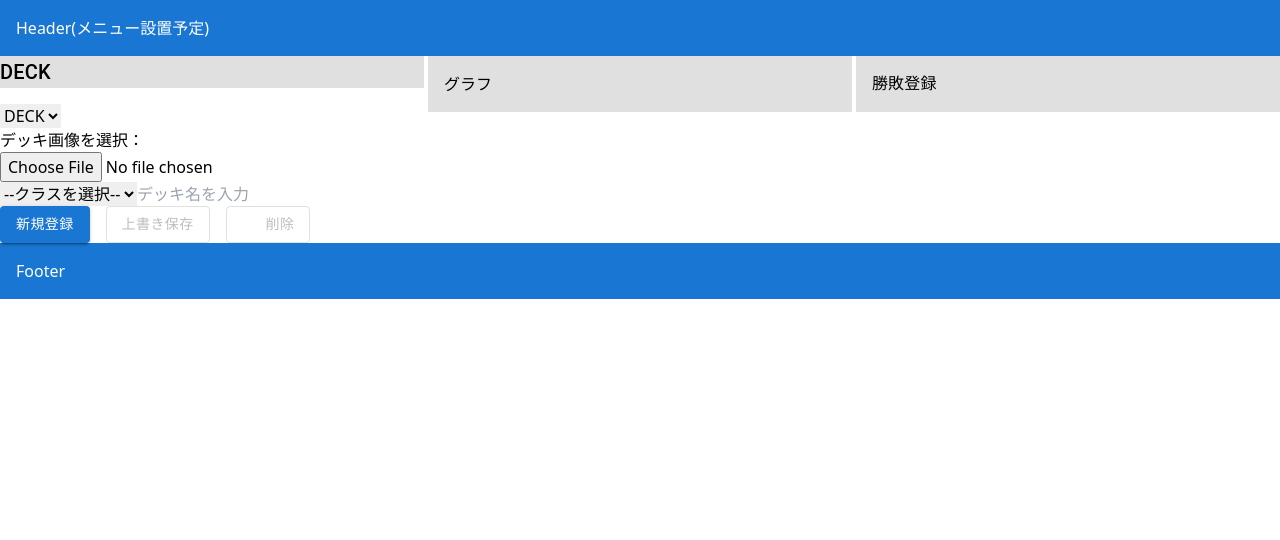
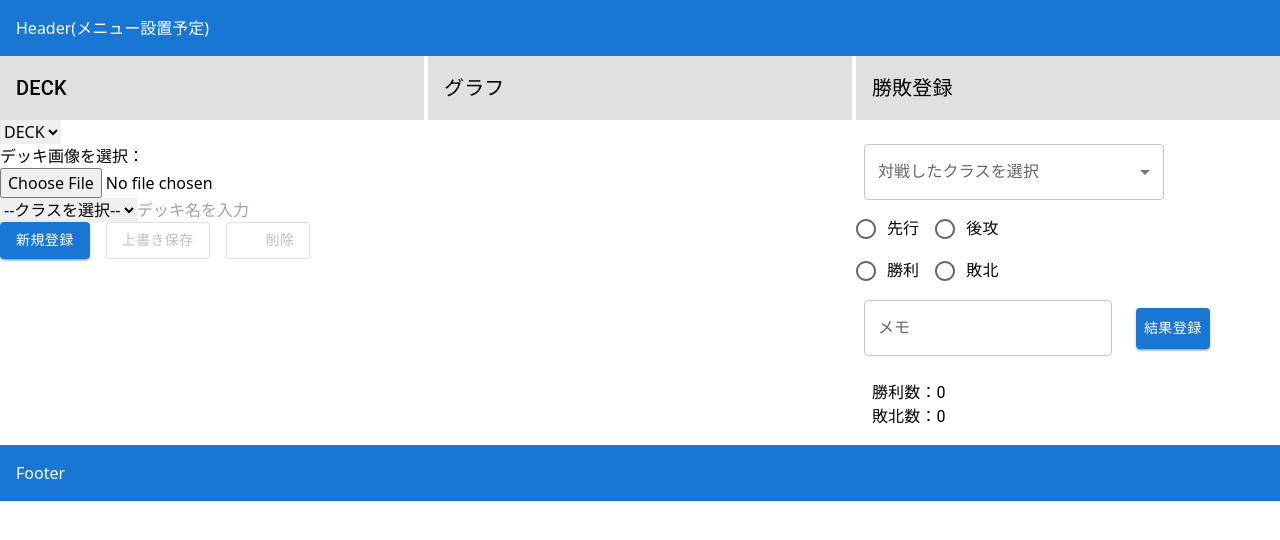
Before and after one commit to narudev4/beyond-log, a Next.js app: page /dashboard in a window 1280 px wide. Shown: the top 540 px of the page. Built offline with nearby package versions, Linux system fonts and the light colour scheme; some icons are missing.

Commit message:
MatchForm仮UI実装

```diff
--- a/src/app/components/DeckPanel.jsx
+++ b/src/app/components/DeckPanel.jsx
@@ -103,7 +103,7 @@ const DeckPanel = () => {
 
   return (
     <div>
-			<Typography variant="h6" component="h2" sx={{ bgcolor: "grey.300", mb: 2}}>DECK</Typography>
+			<Typography variant="h6" component="h2" sx={{ bgcolor: "grey.300", p: 2 }}>DECK</Typography>
       <form onSubmit={handleSubmit}>
         {/* formがsubmitしたときhandleSubmitを実行 */}
         <select value={selectDeckId || ""} onChange={handleDeckSelect}>
--- a/src/app/components/MatchForm.jsx
+++ b/src/app/components/MatchForm.jsx
@@ -1,8 +1,159 @@
-import { Box, Typography } from "@mui/material";
-import React from 'react'
+import {
+  Box,
+  InputLabel,
+  MenuItem,
+  Select,
+  Typography,
+  FormControl,
+  Button,
+  TextField,
+  FormControlLabel,
+  RadioGroup,
+  Radio,
+} from "@mui/material";
+import React, { useState,useEffect } from "react";
 
 const MatchForm = () => {
-	return <Typography sx={{ bgcolor: "grey.300", p: 2 }}>勝敗登録</Typography>;
-}
+  // state
+  const [selectedClass, setSelectedClass] = useState(""); // 対戦クラス
+  const [order, setOrder] = useState(""); // 先行・後攻
+  const [result, setResult] = useState(""); // 勝利・敗北
+  const [memo, setMemo] = useState(""); // メモ
+	const [winCount, setWinCount] = useState(0);
+	const [loseCount, setLoseCount] = useState(0);
+  const [error, setError] = useState({
+    // エラーメッセージ用の状態
+    selectedClass: false,
+    order: false,
+    result: false,
+  });
+
+	// ローカルストレージキーを決める
+	const STORAGE_KEY = "matchResult";
+
+	useEffect(() => {
+		const data = JSON.parse(localStorage.getItem(STORAGE_KEY) || "[]");
+		calculateWinLose(data);
+	}, []);
+
+  // 関数
+	const calculateWinLose = (matchArray) => {
+		const wins = matchArray.filter((m) => m.result === "勝利").length;
+		const loses = matchArray.filter((m) => m.result === "敗北").length;
+		setWinCount(wins);
+		setLoseCount(loses);
+	}
+
+  const handleClick = () => {
+    const hasError = {
+      selectedClass: selectedClass === "",
+      order: order === "",
+      result: result === "",
+    };
+    setError(hasError);
+
+    if (Object.values(hasError).some((v) => v)) return; // どれか１つでもtrueなら処理中断
+
+    const matchData = {
+			id: Date.now(),
+      selectedClass,
+      order,
+      result,
+      memo,
+    };
+
+		const prev = JSON.parse(localStorage.getItem(STORAGE_KEY) || "[]");
+		const updated = [...prev, matchData];
+		localStorage.setItem(STORAGE_KEY, JSON.stringify(updated));
+
+		// 入力値をリセット
+    setSelectedClass("");
+    setOrder("");
+    setResult("");
+    setMemo("");
+
+		calculateWinLose(updated);
+  };
+  return (
+    <Box component="section">
+      <Typography
+        variant="h6"
+        component="h2"
+        sx={{ bgcolor: "grey.300", p: 2, mb: 2 }}
+      >
+        勝敗登録
+      </Typography>
+      <FormControl sx={{ width: 300, m: 1 }} error={error.selectedClass}>
+        <InputLabel id="class-select-label">対戦したクラスを選択</InputLabel>
+        <Select
+          labelId="class-select-label"
+          label="対戦したクラスを選択"
+          value={selectedClass}
+          onChange={(e) => setSelectedClass(e.target.value)}
+        >
+          <MenuItem value="エルフ">エルフ</MenuItem>
+          <MenuItem value="ロイヤル">ロイヤル</MenuItem>
+          <MenuItem value="ウィッチ">ウィッチ</MenuItem>
+          <MenuItem value="ドラゴン">ドラゴン</MenuItem>
+          <MenuItem value="ナイトメア">ナイトメア</MenuItem>
+          <MenuItem value="ビショップ">ビショップ</MenuItem>
+          <MenuItem value="ネメシス">ネメシス</MenuItem>
+        </Select>
+      </FormControl>
+      <Box>
+        <RadioGroup
+          row
+          value={order}
+          onChange={(e) => setOrder(e.target.value)}
+        >
+          <FormControlLabel
+            value="先行"
+            control={<Radio />}
+            label="先行"
+            sx={error.order ? { color: "red" } : {}}
+          />
+          <FormControlLabel
+            value="後攻"
+            control={<Radio />}
+            label="後攻"
+            sx={error.order ? { color: "red" } : {}}
+          />
+        </RadioGroup>
+        <RadioGroup
+          row
+          value={result}
+          onChange={(e) => setResult(e.target.value)}
+        >
+          <FormControlLabel
+            value="勝利"
+            control={<Radio />}
+            label="勝利"
+            sx={error.result ? { color: "red" } : {}}
+          />
+          <FormControlLabel
+            value="敗北"
+            control={<Radio />}
+            label="敗北"
+            sx={error.result ? { color: "red" } : {}}
+          />
+        </RadioGroup>
+      </Box>
+      <TextField
+        label="メモ"
+        variant="outlined"
+        sx={{ m: 1 }}
+        value={memo}
+        onChange={(e) => setMemo(e.target.value)}
+      />
+      <Button variant="contained" sx={{ p: 1, m: 2 }} onClick={handleClick}>
+        結果登録
+      </Button>
+			<Box sx={{ m:2 }}>
+				<Typography>勝利数：{winCount}</Typography>
+				<Typography>敗北数：{loseCount}</Typography>
+			</Box>
+    </Box>
+  );
+};
 
 export default MatchForm;
--- a/src/app/components/WinRateGraph.jsx
+++ b/src/app/components/WinRateGraph.jsx
@@ -1,8 +1,8 @@
-import { Box } from "@mui/material";
+import { Typography } from "@mui/material";
 import React from "react";
 
 const WinRateGraph = () => {
-  return <Box sx={{ bgcolor: "grey.300", p: 2 }}>グラフ</Box>;
+  return <Typography variant="h6" component="h2" sx={{ bgcolor: "grey.300", p: 2 }}>グラフ</Typography>;
 };
 
 export default WinRateGraph;
```
